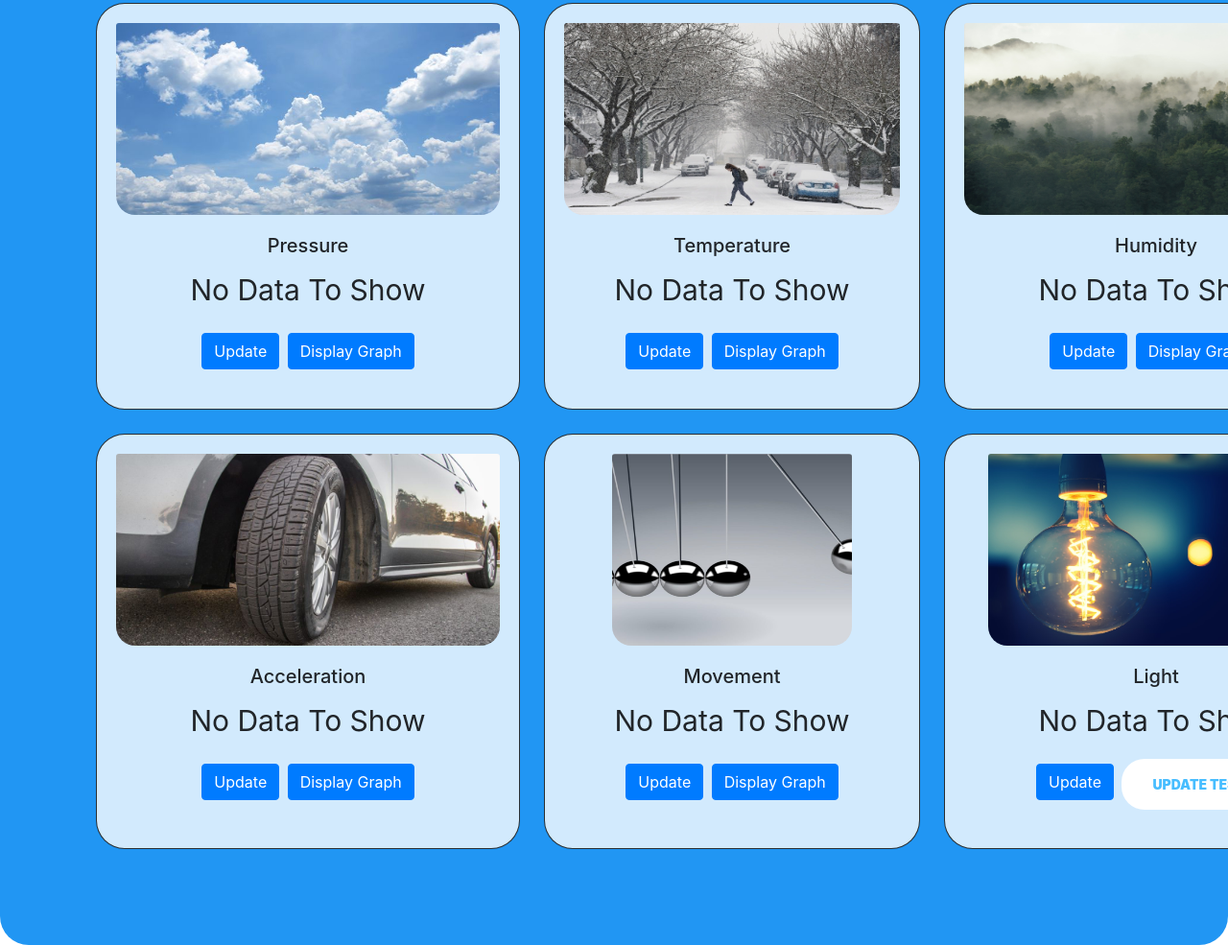
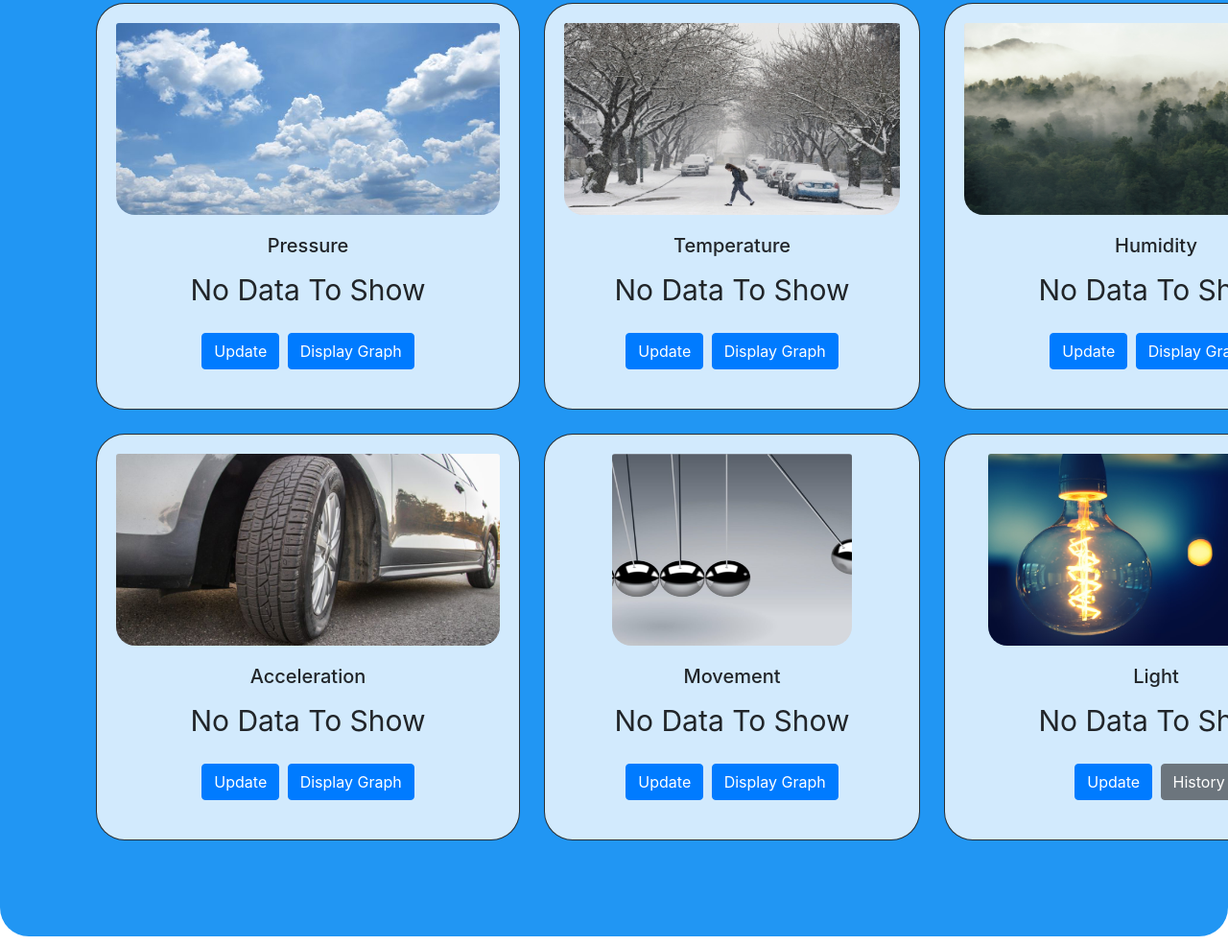
Before and after one commit to GabrielElkadiki/weatherMe-LTE, a plain HTML site: page temp/weatherMe.html in a window 1280 px wide. Shown: the part 1057-2042 px from the top of the page at 96% size. Drawn offline with nearby package versions, Linux system fonts and the light colour scheme.

Commit message:
Use bootstrap button class.

```diff
--- a/temp/weatherMe.html
+++ b/temp/weatherMe.html
@@ -200,7 +200,7 @@ $(window).load(function popup() {
     <h5 class="card-title">Light</h5>
     <p class="card-text" id="light">No Data To Show</p>
     <a href="#" class="btn btn-primary" onclick='changeText("light", Math.random());'>Update</a>
-	<a class="button" href="#popup">Update Test</a>
+	<a class="btn btn-secondary" href="#popup">History</a>
   <div class="popup" id="popup">
     <div class="popup-inner">
       <div class="popuptext">
```
